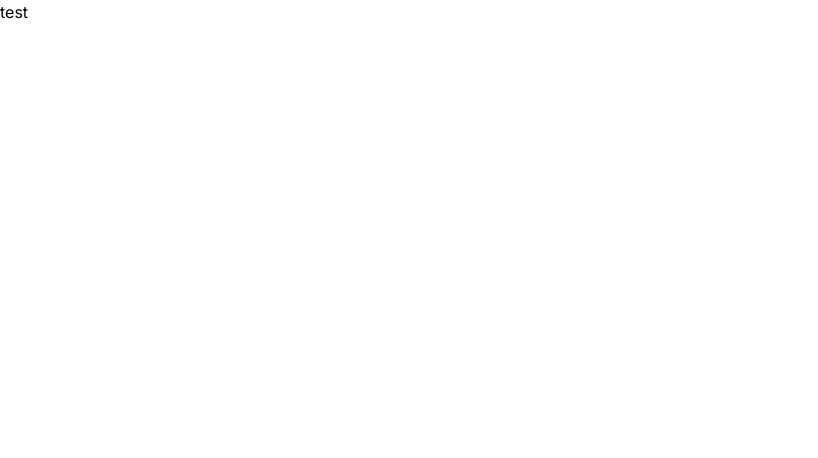
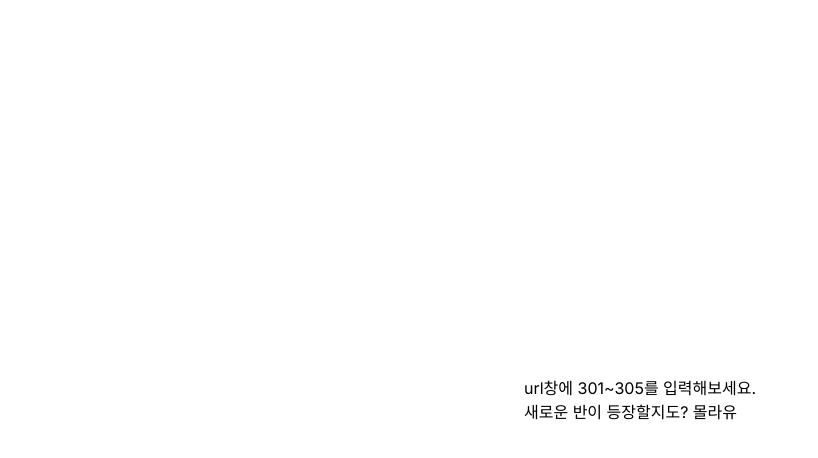
Before and after one commit to KDT-IaaS-Class-One-Group/KDT-IaaS-4team-ERP, a Next.js app: page / in a window 1280 px wide. Shown: the top 458 px of the page, without its empty margins (0-818 px from the left). Built offline with nearby package versions, Linux system fonts and the light colour scheme.

Commit message:
try : 동적 url을 가져오려는 시도

```diff
--- /dev/null
+++ b/app/[roomNum]/layout.tsx
@@ -0,0 +1,14 @@
+
+export default function ProductDetailLayout({
+  children,
+}: {
+  children: React.ReactNode;
+}) {
+  return (
+    <>
+      <h2>~반에 오신 걸 환영합니다.</h2>
+      {children}
+      {/* Carousel of featured products */}
+    </>
+  );
+}
--- /dev/null
+++ b/app/[roomNum]/page.tsx
@@ -0,0 +1,11 @@
+import React from 'react'
+import UrlIdComp from '../../ui/urlIdComp';
+
+export default function page() {
+  return (
+    <>
+      <div>page</div>
+      <UrlIdComp urlId ={}/>
+    </>
+  )
+}
--- a/app/datarender/page.tsx
+++ /dev/null
@@ -1,9 +0,0 @@
-import React from 'react'
-
-const Page: React.FC = () => {
-  return (
-    <div>page</div>
-  )
-}
-
-export default Page;
--- a/app/page.tsx
+++ b/app/page.tsx
@@ -1,5 +1,8 @@
 import Image from 'next/image';
 
 export default function Home() {
-  return <main>test</main>;
+  return <main className='w-screen h-screen flex justify-center items-center'>
+    url창에 301~305를 입력해보세요. <br />
+    새로운 반이 등장할지도? 몰라유
+  </main>;
 }
--- /dev/null
+++ b/ui/urlIdComp.tsx
@@ -0,0 +1,7 @@
+export default function UrlIdComp({
+  params,
+}: {
+  params: { urlId: string };
+}) {
+  return <h1>{params.urlId}입니다.</h1>;
+}
```
